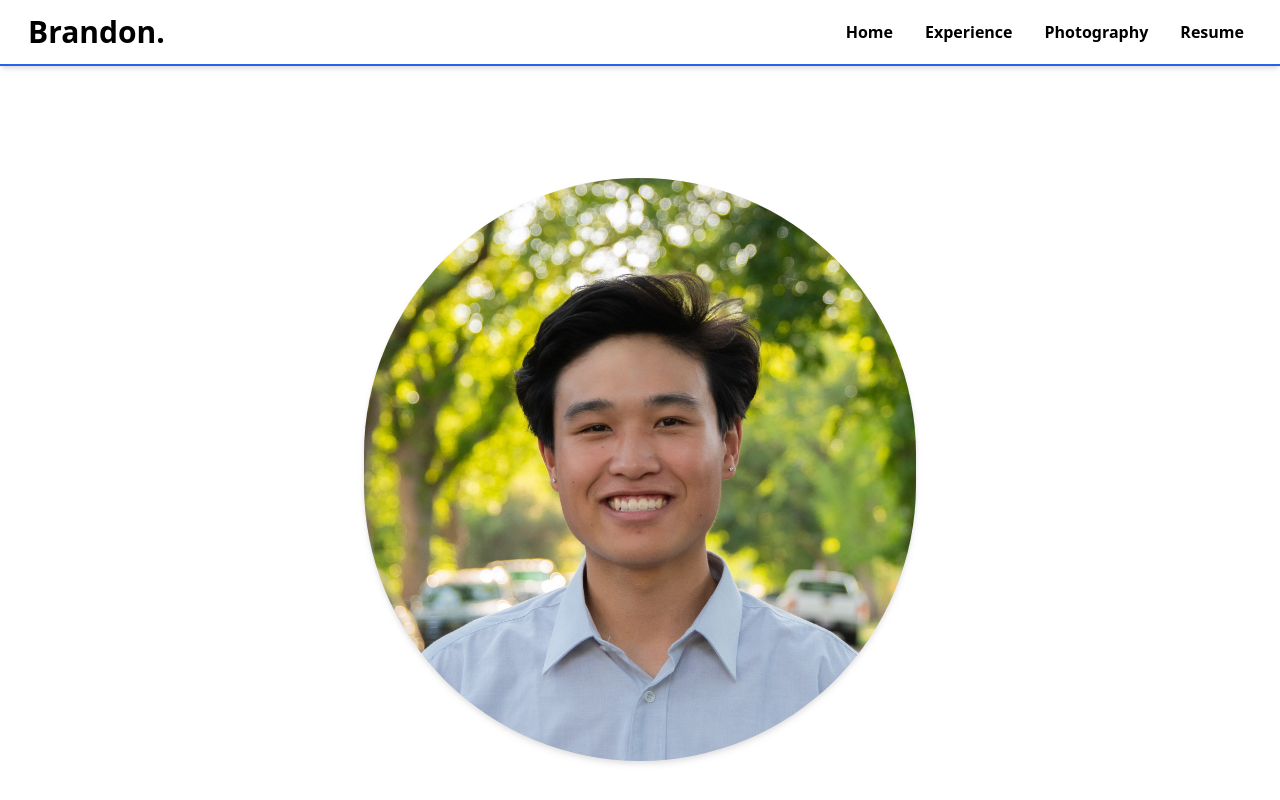
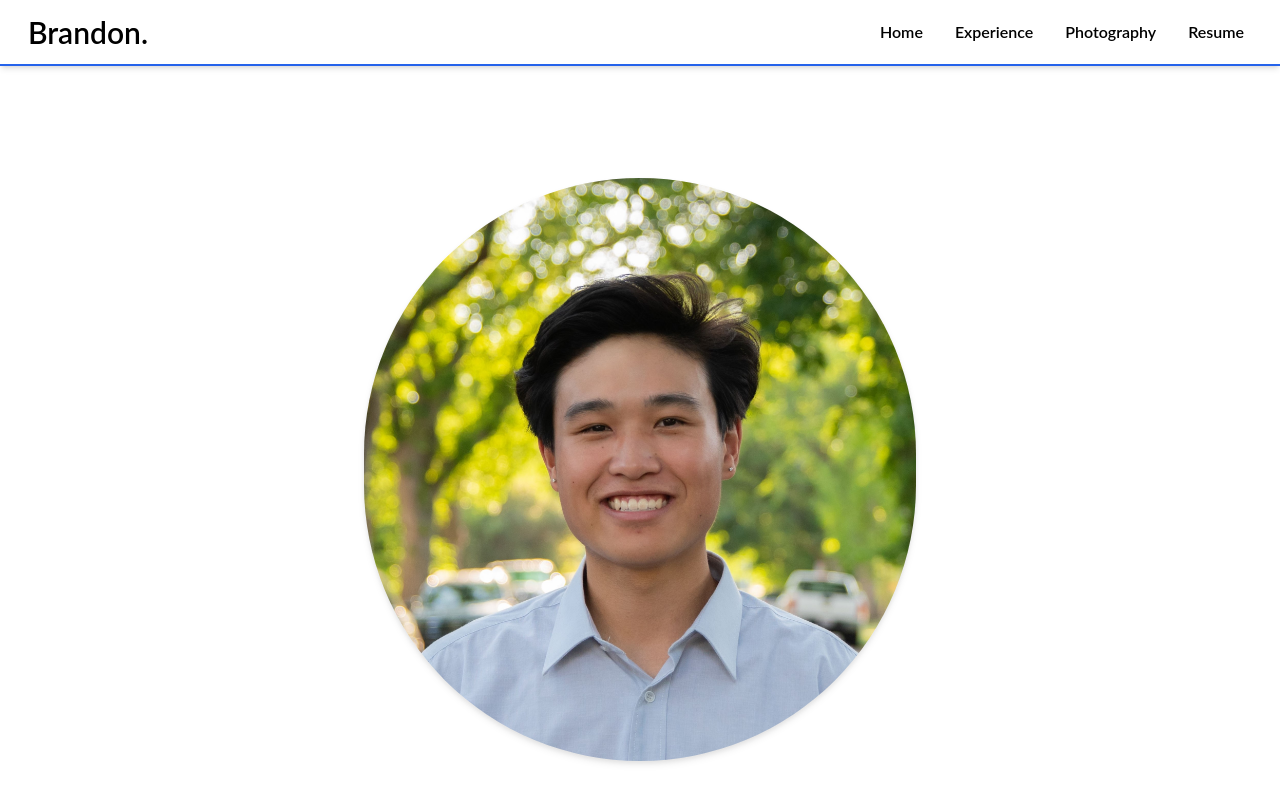
Before and after one commit to brandofong/brandofong.com, a React (Create React App) app: page / in a window 1280 px wide. Shown: the top 800 px of the page. Built offline with nearby package versions, Linux system fonts and the light colour scheme.

Commit message:
removed font

```diff
--- a/tailwind.config.js
+++ b/tailwind.config.js
@@ -4,7 +4,6 @@ module.exports = {
   theme: {
     extend: {},
     fontFamily: { Lato: ["Lato", "sans-serif"] },
-    fontFamily: { Montserrat: ["Montserrat", "sans-serif"] },
   },
   plugins: [],
 };
```
